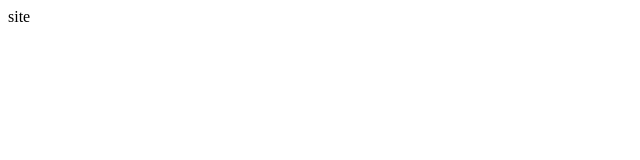
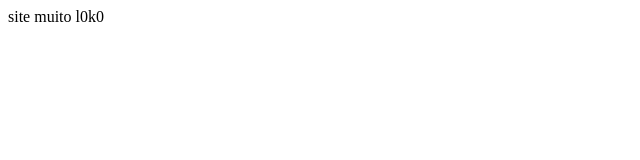
Before and after one commit to cbastiao/site, a plain HTML site: page index.html in a window 1280 px wide. Shown: the full height of the page, 0-640 px from the left. Drawn offline with Linux system fonts and the light colour scheme.

Commit message:
Atualização

```diff
--- a/index.html
+++ b/index.html
@@ -4,7 +4,7 @@
 </head>
 
 <body>
-	site
+	site muito l0k0
 </body>
 
 </hmtl>
```
